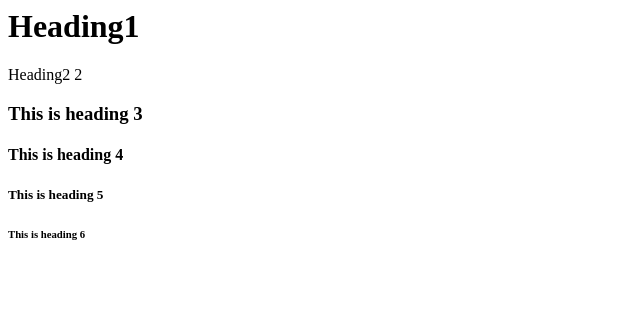
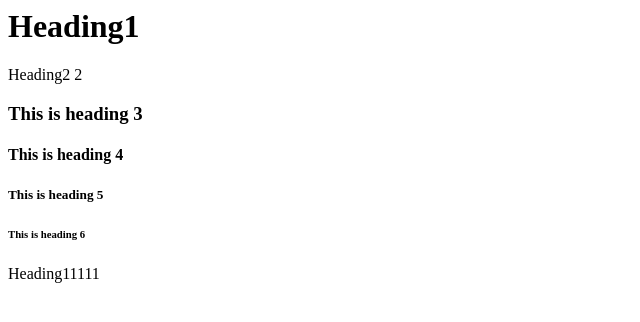
Before and after one commit to Phani9704/Pipeline-9704, a plain HTML site: page index4.html in a window 1280 px wide. Shown: the whole page, without its empty margins (0-640 px from the left). Drawn offline with Linux system fonts and the light colour scheme.

Commit message:
Update index4.html

```diff
--- a/index4.html
+++ b/index4.html
@@ -7,5 +7,6 @@
 <h4>This is heading 4</h4>
 <h5>This is heading 5</h5>
 <h6>This is heading 6</h6>
+  <h7> Heading11111 </h7>
 
 </body>
```
